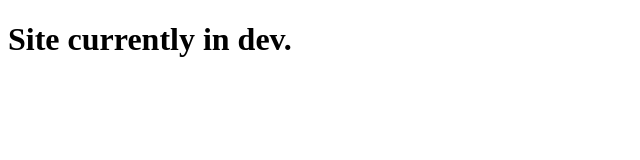
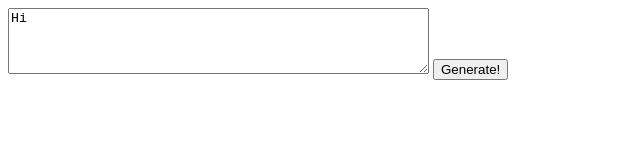
Before and after one commit to huantianad/huantianad.github.io, a plain HTML site: page bigstring/index.html in a window 1280 px wide. Shown: the whole page, without its empty margins (0-640 px from the left). Drawn offline with Linux system fonts and the light colour scheme.

Commit message:
Update index.html

```diff
--- a/bigstring/index.html
+++ b/bigstring/index.html
@@ -2,13 +2,16 @@
 <html>
 
 <head>
-<title>Temp SiteT</title>
+<title>Big String</title>
 </head>
 
 
 <body>
 
-<h1>Site currently in dev.</h1>
+<textarea id="blank" rows="4" cols="50">
+Hi
+</textarea>
+<button type="button">Generate!</button>
 
 </body>
 </html>
```
